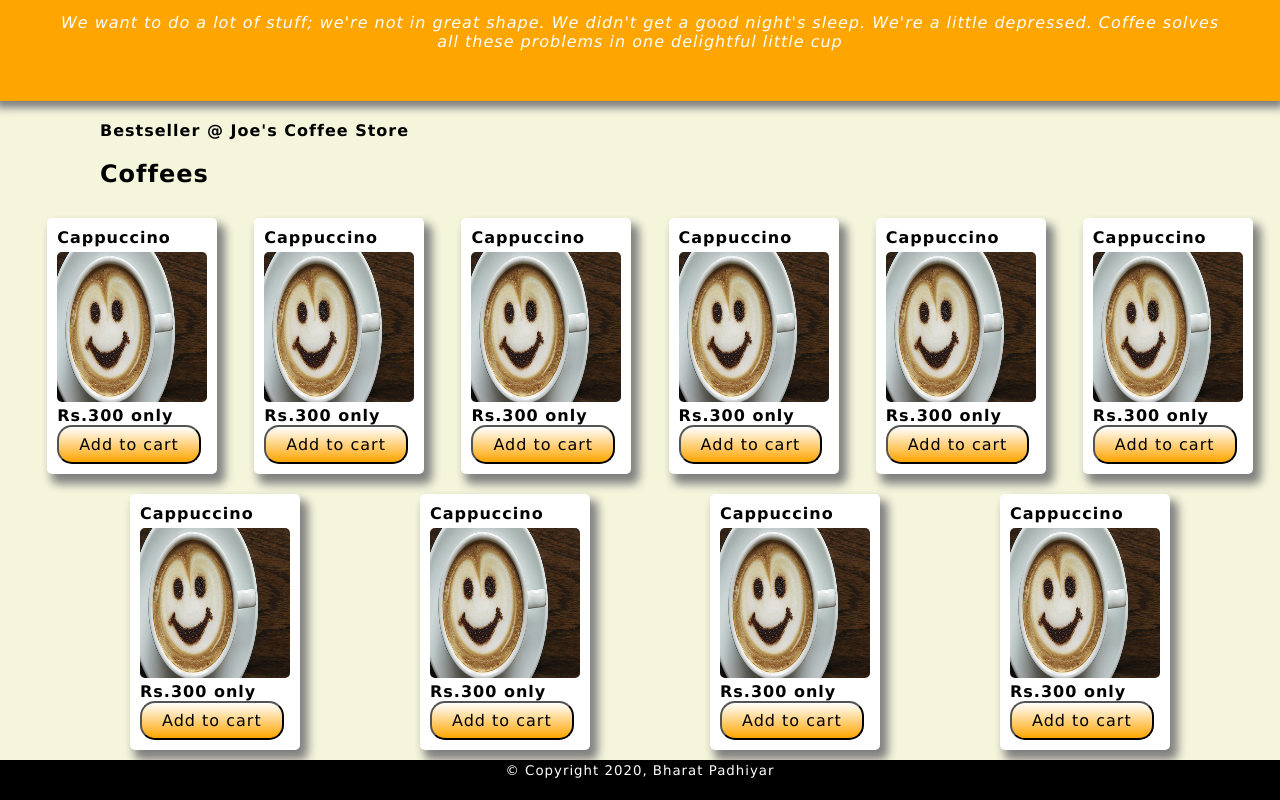
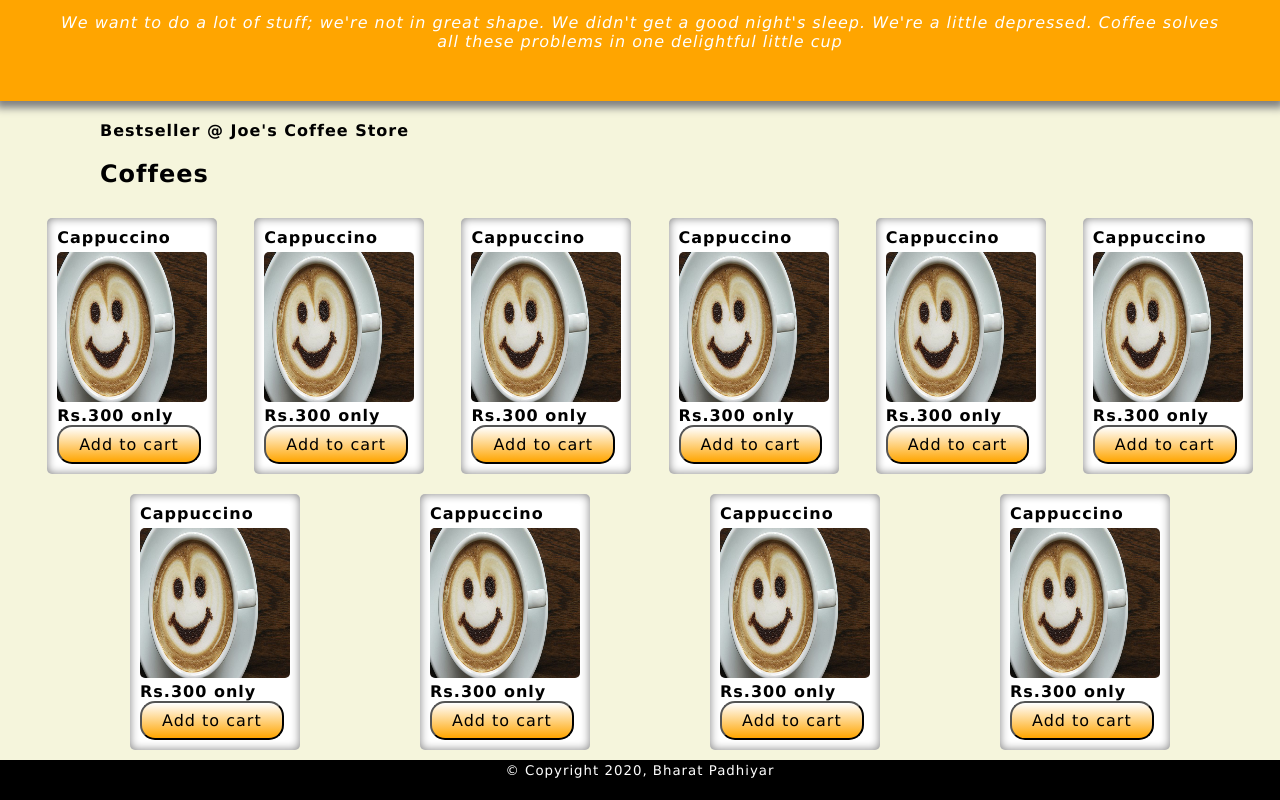
Before and after one commit to bpadhiyar4/coffee, a plain HTML site: page home.html in a window 1280 px wide. Shown: the part 716-1516 px from the top of the page. Drawn offline with Linux system fonts and the light colour scheme.

Commit message:
Box shadow

```diff
--- a/css/main.css
+++ b/css/main.css
@@ -193,11 +193,12 @@ menu {
     padding: 10px;
     border-radius: 5px;
     margin: 10px;
-    box-shadow: 6px 8px 10px 2px gray;
+    box-shadow: inset 0 0 10px gray;
 }
 
 .cart:hover {
-    box-shadow: inset 0 0 10px gray;
+box-shadow: 6px 8px 10px 2px gray;
+
 }
 
 .coffee-name {
```
